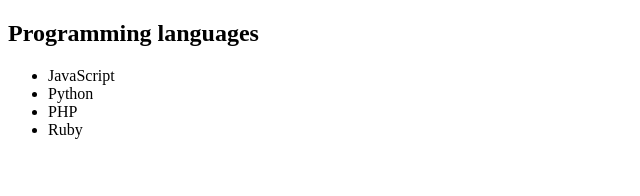
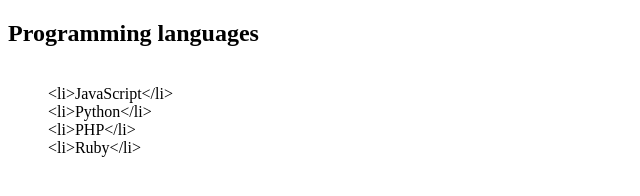
Before and after one commit to sureshkumar-cse/JS_Exercises, a plain HTML site: page innerHTML vs innerText vs textContent/update_content.html in a window 1280 px wide. Shown: the whole page, without its empty margins (0-640 px from the left). Drawn offline with Linux system fonts and the light colour scheme.

Commit message:
Setting or updating content with innerText

```diff
--- a/innerHTML vs innerText vs textContent/update_content.html
+++ b/innerHTML vs innerText vs textContent/update_content.html
@@ -13,7 +13,15 @@
             const langListElement = document.querySelector('.languages-list');
 
             /* Setting or updating content with innerHTML */
-            langListElement.innerHTML = `
+            // langListElement.innerHTML = `
+            //     <li>JavaScript</li>
+            //     <li>Python</li>
+            //     <li>PHP</li>
+            //     <li>Ruby</li>
+            // `;
+
+            /* Setting or updating content with innerText */
+            langListElement.innerText = `
                 <li>JavaScript</li>
                 <li>Python</li>
                 <li>PHP</li>
```
